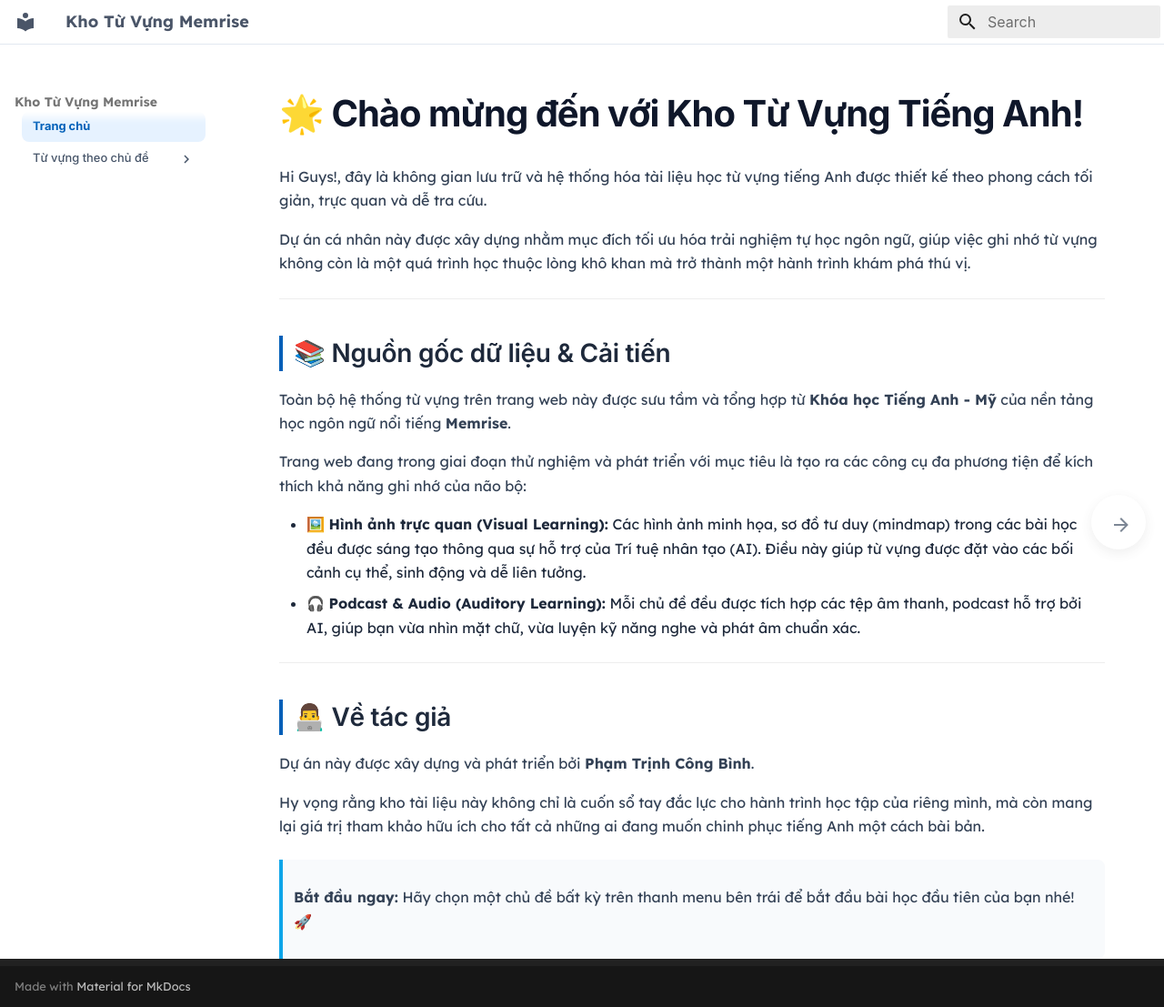
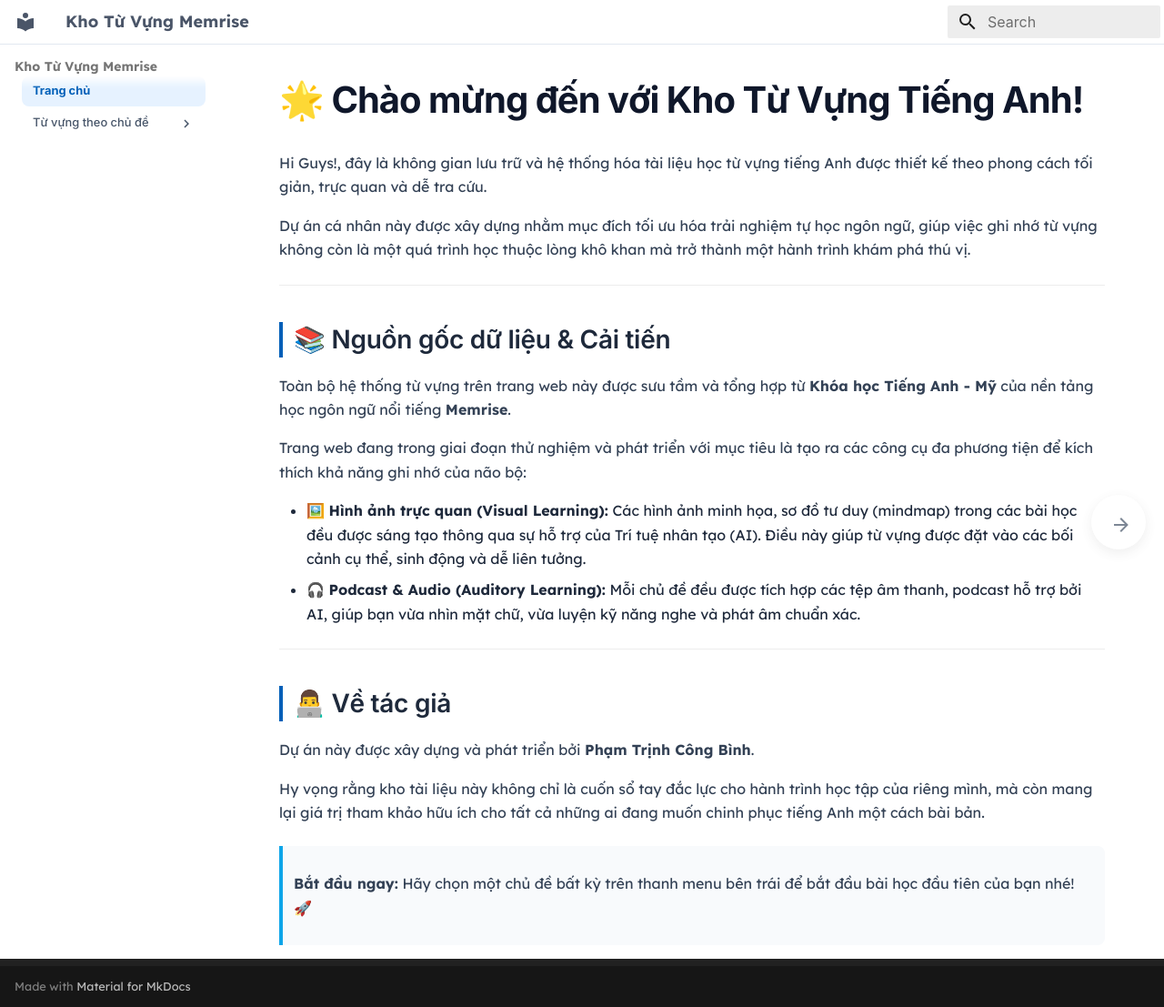
Before and after one commit to phambinh0826/MemriseVocab, an MkDocs documentation site: the page built from docs/index.md, in a window 1280 px wide and 1107 px high. Shown: the whole window at 91% size. Built offline with MkDocs 1.6.1 and Material for MkDocs 9.7.7, drawn with Linux system fonts in a browser that asks for light colours; some web fonts are replaced.

Commit message:
Cập nhật bài học mới

```diff
--- a/docs/stylesheets/custom.css
+++ b/docs/stylesheets/custom.css
@@ -265,10 +265,12 @@
     transition: all 0.2s ease-in-out;
     color: #475569;
 }
+
 .md-nav__item .md-nav__link:hover {
     background-color: #f1f5f9;
     color: #005FB8 !important;
 }
+
 .md-nav__item--active > .md-nav__link {
     background-color: #e6f2ff !important;
     color: #005FB8 !important;
@@ -360,3 +362,38 @@
     border: 1px solid #cbd5e1;
     box-shadow: 0 2px 5px rgba(0,0,0,0.02) inset;
 }
+
+/* =========================================
+   14. Sửa lỗi dính lề màn hình Điện thoại (Mobile Padding)
+   ========================================= */
+@media screen and (max-width: 768px) {
+    .md-content__inner {
+        /* Tạo khoảng thở 18px ở 2 bên mép màn hình, giúp chữ không bị bít bùng */
+        padding-left: 18px !important;
+        padding-right: 18px !important;
+    }
+
+    /* Thu nhỏ khoảng cách lề trên cùng để chừa diện tích cho bài học */
+    .md-content {
+        padding-top: 10px !important;
+    }
+}
+
+/* =========================================
+   16. Xóa vùng trống khổng lồ dưới thanh Header
+   ========================================= */
+/* Kéo giật toàn bộ thân trang web lên sát mép trên */
+.md-main__inner {
+    margin-top: 0 !important;
+    padding-top: 15px !important; /* Tui chừa lại 15px thở cho đỡ ngộp, bạn có thể sửa thành 0 nếu muốn dính sát rạt */
+}
+
+/* Ép luôn phần nội dung bên phải đẩy sát lên trên */
+.md-content {
+    padding-top: 0 !important;
+}
+
+/* Xóa nốt lớp đệm thừa trên đầu của riêng thanh menu */
+.md-sidebar {
+    padding-top: 0 !important;
+}
```
Also changed, not shown: docs/Nhà hàng & Ăn uống/Đồ ăn/Nhiều đồ ăn hơn.md (+2 -0 lines), docs/Nhà hàng & Ăn uống/Đồ ăn/Đồ ăn.md (+2 -0 lines), 2 other files.
